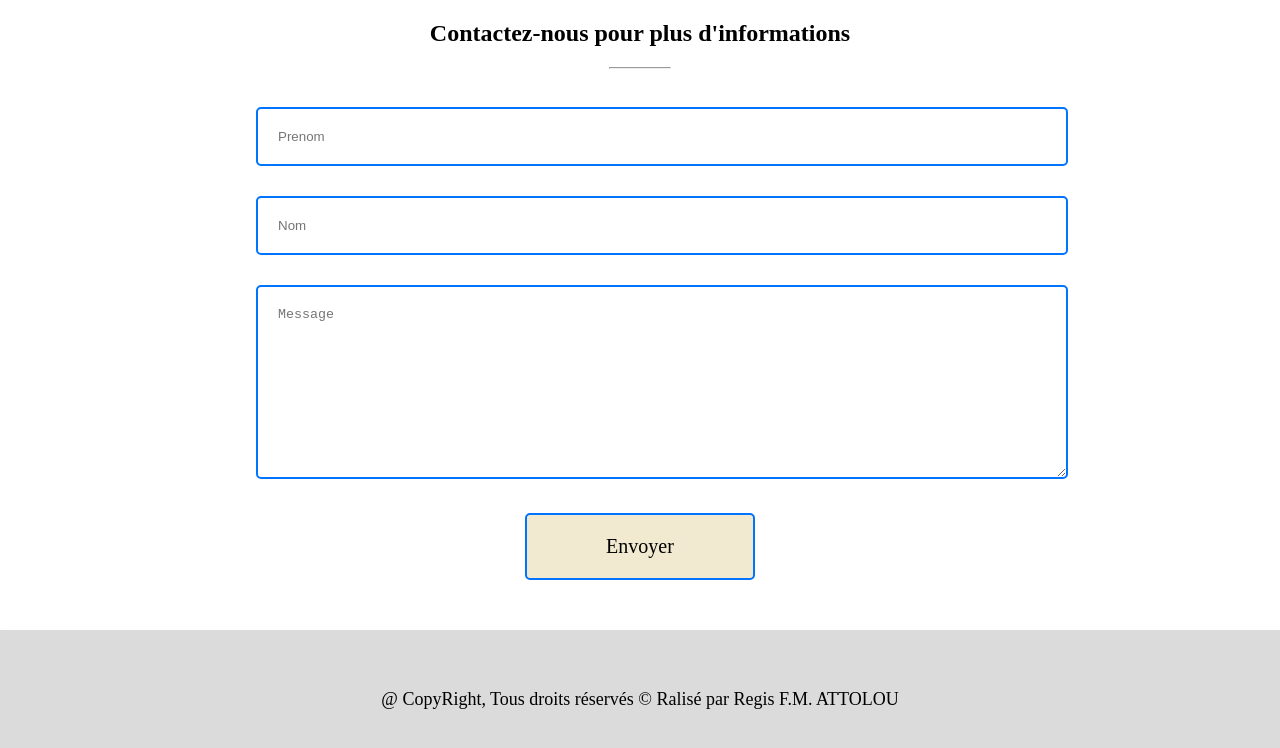
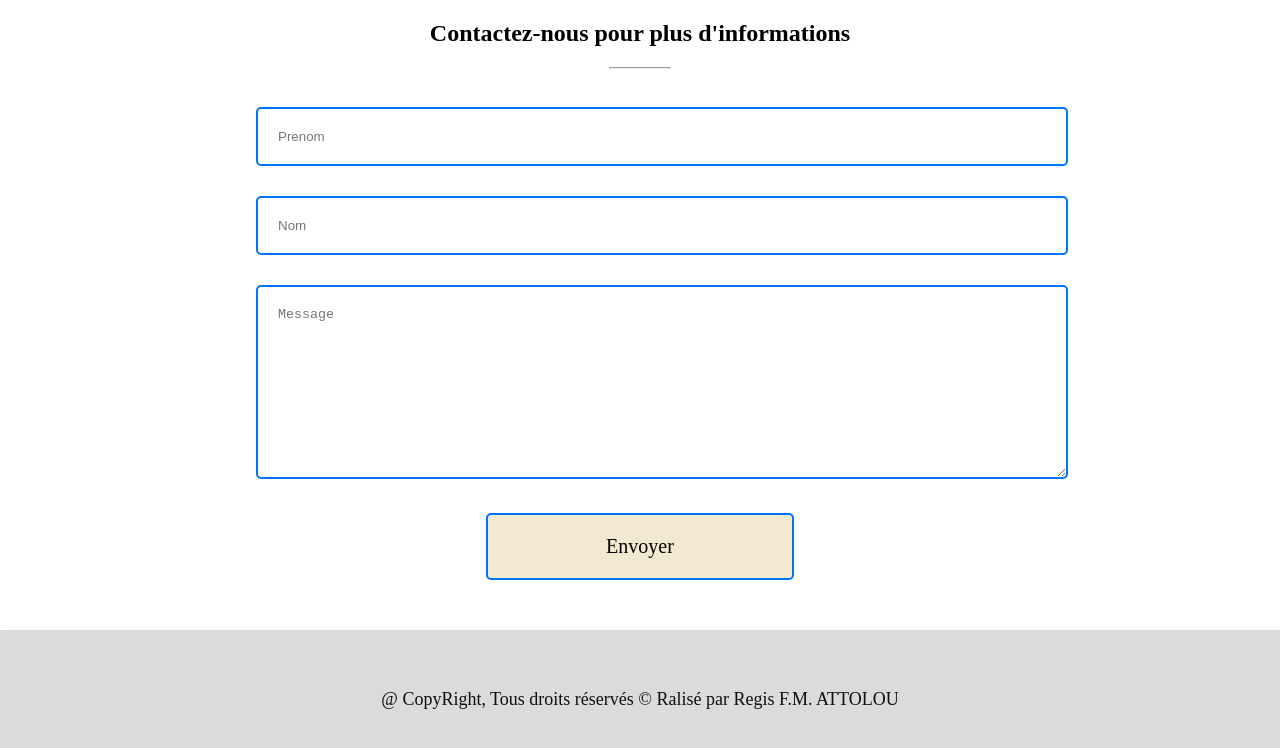
Before and after one commit to regisatl/SITES, a plain HTML site: page index.html in a window 1280 px wide. Shown: the part 3430-4178 px from the top of the page. Drawn offline with Linux system fonts and the light colour scheme; a web font is replaced by a local one.

Commit message:
REVISION

```diff
--- a/Styles/style.css
+++ b/Styles/style.css
@@ -324,7 +324,7 @@ textarea{
 }
 
 .subBtn{
-    width: 30%;
+    width: 40%;
     margin: 0 auto;
     display: block;
     cursor: pointer;
@@ -363,4 +363,10 @@ footer{
     font-size: large;
     align-items: center;
     font-family: "Viga";
+    color: #0f0f0f;
 }
+
+footer a{
+    text-decoration: none;
+    color: #0f0f0f;
+}
--- a/index.html
+++ b/index.html
@@ -167,7 +167,7 @@ elseif(isset($errorMsg)){
 <!--Footer-->
 
 <footer>
-    <p>@ CopyRight, Tous droits réservés &#169; Ralisé par Regis F.M. ATTOLOU</p>
+    <p>@ CopyRight, Tous droits réservés &#169; Ralisé par <a href="mailto:regisattolou21@outlook.fr">Regis F.M. ATTOLOU</a></p>
 </footer>
 </body>
 </html>
```
